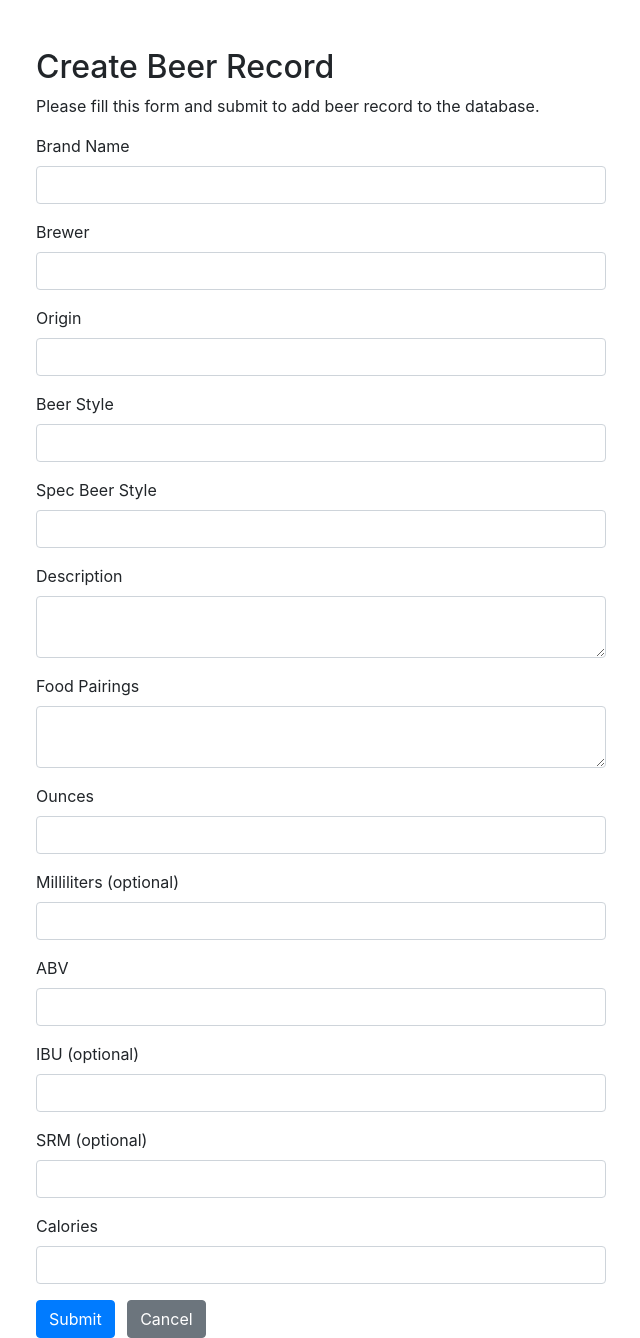
After one commit to DavidMajomi/Beer-co, a PHP site: page /CRUD_create.php in a window 1280 px wide. The commit adds this page. Shown: the whole page, without its empty margins (319-959 px from the left). Run offline with PHP 8.4, Linux system fonts and the light colour scheme.

Commit message:
CRUD wip update (11 12 2024)
---REMOVED---
.htaccess
php.ini
uploadBeerDatabase.php
uploadManager.php

The above were deprecated due to nonfunctionality regarding .xlsx files.

--ADDED--
config.php - Database data
CRUD_{create, delete, read, update}.php - Rudimentary CRUD system. Delete/Update nonfunctional.
index.php - CRUD landing page
startUp.php - moderately functional database initiation

```diff
--- /dev/null
+++ b/CRUD_create.php
@@ -0,0 +1,276 @@
+<?php
+// Include config file
+require_once "config.php";
+
+// Define variables and initialize with empty values
+$brand_name = $brewer = $origin = $beer_style = $spec_beer_style = $description = $food_pairings = $abv = $ibu = $srm = $calories = $ounces = $milliliters = "";
+$brand_name_err = $brewer_err = $origin_err = $beer_style_err = $spec_beer_style_err = $description_err = $food_pairings_err = $abv_err = $ibu_err = $srm_err = $calories_err = $ounces_err = $milliliters_err = "";
+
+// Processing form data when form is submitted
+if ($_SERVER["REQUEST_METHOD"] == "POST") {
+    // Validate brand name
+    $input_brand_name = trim($_POST["brand_name"]);
+    if (empty($input_brand_name)) {
+        $brand_name_err = "Please enter a brand name.";
+    } else {
+        $brand_name = $input_brand_name;
+    }
+
+    // Validate brewer
+    $input_brewer = trim($_POST["brewer"]);
+    if (empty($input_brewer)) {
+        $brewer_err = "Please enter a brewer.";
+    } else {
+        $brewer = $input_brewer;
+    }
+
+    // Validate origin
+    $input_origin = trim($_POST["origin"]);
+    if (empty($input_origin)) {
+        $origin_err = "Please enter an origin.";
+    } else {
+        $origin = $input_origin;
+    }
+
+    // Validate beer style
+    $input_beer_style = trim($_POST["beer_style"]);
+    if (empty($input_beer_style)) {
+        $beer_style_err = "Please enter a beer style.";
+    } else {
+        $beer_style = $input_beer_style;
+    }
+
+    // Validate spec beer style
+    $input_spec_beer_style = trim($_POST["spec_beer_style"]);
+    if (empty($input_spec_beer_style)) {
+        $spec_beer_style_err = "Please enter a specific beer style.";
+    } else {
+        $spec_beer_style = $input_spec_beer_style;
+    }
+
+    // Validate description
+    $input_description = trim($_POST["description"]);
+    if (empty($input_description)) {
+        $description_err = "Please enter a description.";
+    } else {
+        $description = $input_description;
+    }
+
+    // Validate food pairings
+    $input_food_pairings = trim($_POST["food_pairings"]);
+    if (empty($input_food_pairings)) {
+        $food_pairings_err = "Please enter food pairings.";
+    } else {
+        $food_pairings = $input_food_pairings;
+    }
+
+    $input_ounces = trim($_POST["ounces"]);
+    if (empty($input_ounces)) {
+        $ounces_err = "Please enter the ounces.";
+    } elseif (!is_numeric($input_ounces)) {
+        $ounces_err = "Please enter a valid number for ounces.";
+    } else {
+        $ounces = $input_ounces;
+    }
+
+    // Validate milliliters
+    $input_milliliters = trim($_POST["milliliters"]);
+
+    // Check if the value is empty or explicitly 0
+    if (empty($input_milliliters) || $input_milliliters == '0') {
+        // Convert 0 or empty input to NULL
+        $milliliters = null;
+    } elseif (!is_numeric($input_milliliters)) {
+        // Validate if the input is a valid number
+        $milliliters_err = "Please enter a valid number for milliliters.";
+    } else {
+        // Assign the value to the variable if it's a valid number
+        $milliliters = $input_milliliters;
+    }
+
+    // Validate ABV
+    $input_abv = trim($_POST["abv"]);
+    if (empty($input_abv)) {
+        $abv_err = "Please enter the ABV.";
+    } elseif (!is_numeric($input_abv)) {
+        $abv_err = "Please enter a valid ABV value.";
+    } else {
+        $abv = $input_abv;
+    }
+
+    // Validate IBU
+    $input_ibu = trim($_POST["ibu"]);
+    // Check if the value is empty or explicitly 0
+    if (empty($input_ibu) || $input_ibu == '0') {
+        // Convert 0 or empty input to NULL
+        $ibu = null;
+    } elseif (!is_numeric($input_ibu)) {
+        // Validate if the input is a valid number
+        $ibu_err = "Please enter a valid number for milliliters.";
+    } else {
+        // Assign the value to the variable if it's a valid number
+        $ibu = $input_ibu;
+    }
+
+    // Validate SRM
+    $input_srm = trim($_POST["srm"]);
+    // Check if the value is empty or explicitly 0
+    if (empty($input_srm) || $input_srm == '0') {
+        // Convert 0 or empty input to NULL
+        $srm = null;
+    } elseif (!is_numeric($input_srm)) {
+        // Validate if the input is a valid number
+        $srm_err = "Please enter a valid number for milliliters.";
+    } else {
+        // Assign the value to the variable if it's a valid number
+        $srm = $srm_ibu;
+    }
+
+    // Validate calories
+    $input_calories = trim($_POST["calories"]);
+    if (empty($input_calories)) {
+        $calories_err = "Please enter the calories.";
+    } elseif (!is_numeric($input_calories)) {
+        $calories_err = "Please enter a valid calories value.";
+    } else {
+        $calories = $input_calories;
+    }
+
+    // Check input errors before inserting in database
+    if (empty($brand_name_err) && empty($brewer_err) && empty($origin_err) && empty($beer_style_err) && empty($spec_beer_style_err) && empty($description_err) && empty($food_pairings_err) && empty($abv_err) && empty($ibu_err) && empty($srm_err) && empty($calories_err)) {
+        // Prepare an insert statement
+        $sql = "INSERT INTO beers (brand_name, brewer, origin, beer_style, spec_beer_style, description, food_pairings, abv, ibu, srm, calories, ounces, milliliters) VALUES (?, ?, ?, ?, ?, ?, ?, ?, ?, ?, ?, ?, ?)";
+
+        if ($stmt = mysqli_prepare($link, $sql)) {
+            // Bind variables to the prepared statement as parameters
+            mysqli_stmt_bind_param($stmt, "ssssssssiiiii", $param_brand_name, $param_brewer, $param_origin, $param_beer_style, $param_spec_beer_style, $param_description, $param_food_pairings, $param_abv, $param_ibu, $param_srm, $param_calories, $param_ounces, $param_milliliters);
+
+            // Set parameters
+            $param_ounces = $ounces;
+            $param_milliliters = $milliliters;
+            $param_brand_name = $brand_name;
+            $param_brewer = $brewer;
+            $param_origin = $origin;
+            $param_beer_style = $beer_style;
+            $param_spec_beer_style = $spec_beer_style;
+            $param_description = $description;
+            $param_food_pairings = $food_pairings;
+            $param_abv = $abv;
+            $param_ibu = $ibu;
+            $param_srm = $srm;
+            $param_calories = $calories;
+
+            // Attempt to execute the prepared statement
+            if (mysqli_stmt_execute($stmt)) {
+                // Record created successfully. Redirect to landing page
+                header("location: index.php");
+                exit();
+            } else {
+                echo "Oops! Something went wrong. Please try again later.";
+            }
+        }
+
+        // Close statement
+        mysqli_stmt_close($stmt);
+    }
+
+    // Close connection
+    mysqli_close($link);
+}
+?>
+
+<!DOCTYPE html>
+<html lang="en">
+<head>
+    <meta charset="UTF-8">
+    <title>Create Beer Record</title>
+    <link rel="stylesheet" href="https://stackpath.bootstrapcdn.com/bootstrap/4.5.2/css/bootstrap.min.css">
+    <style>
+        .wrapper{
+            width: 600px;
+            margin: 0 auto;
+        }
+    </style>
+</head>
+<body>
+    <div class="wrapper">
+        <div class="container-fluid">
+            <div class="row">
+                <div class="col-md-12">
+                    <h2 class="mt-5">Create Beer Record</h2>
+                    <p>Please fill this form and submit to add beer record to the database.</p>
+                    <form action="<?php echo htmlspecialchars($_SERVER["PHP_SELF"]); ?>" method="post">
+                        <div class="form-group">
+                            <label>Brand Name</label>
+                            <input type="text" name="brand_name" class="form-control <?php echo (!empty($brand_name_err)) ? 'is-invalid' : ''; ?>" value="<?php echo $brand_name; ?>">
+                            <span class="invalid-feedback"><?php echo $brand_name_err;?></span>
+                        </div>
+                        <div class="form-group">
+                            <label>Brewer</label>
+                            <input type="text" name="brewer" class="form-control <?php echo (!empty($brewer_err)) ? 'is-invalid' : ''; ?>" value="<?php echo $brewer; ?>">
+                            <span class="invalid-feedback"><?php echo $brewer_err;?></span>
+                        </div>
+                        <div class="form-group">
+                            <label>Origin</label>
+                            <input type="text" name="origin" class="form-control <?php echo (!empty($origin_err)) ? 'is-invalid' : ''; ?>" value="<?php echo $origin; ?>">
+                            <span class="invalid-feedback"><?php echo $origin_err;?></span>
+                        </div>
+                        <div class="form-group">
+                            <label>Beer Style</label>
+                            <input type="text" name="beer_style" class="form-control <?php echo (!empty($beer_style_err)) ? 'is-invalid' : ''; ?>" value="<?php echo $beer_style; ?>">
+                            <span class="invalid-feedback"><?php echo $beer_style_err;?></span>
+                        </div>
+                        <div class="form-group">
+                            <label>Spec Beer Style</label>
+                            <input type="text" name="spec_beer_style" class="form-control <?php echo (!empty($spec_beer_style_err)) ? 'is-invalid' : ''; ?>" value="<?php echo $spec_beer_style; ?>">
+                            <span class="invalid-feedback"><?php echo $spec_beer_style_err;?></span>
+                        </div>
+                        <div class="form-group">
+                            <label>Description</label>
+                            <textarea name="description" class="form-control <?php echo (!empty($description_err)) ? 'is-invalid' : ''; ?>"><?php echo $description; ?></textarea>
+                            <span class="invalid-feedback"><?php echo $description_err;?></span>
+                        </div>
+                        <div class="form-group">
+                            <label>Food Pairings</label>
+                            <textarea name="food_pairings" class="form-control <?php echo (!empty($food_pairings_err)) ? 'is-invalid' : ''; ?>"><?php echo $food_pairings; ?></textarea>
+                            <span class="invalid-feedback"><?php echo $food_pairings_err;?></span>
+                        </div>
+                        <div class="form-group">
+                            <label>Ounces</label>
+                            <input type="text" name="ounces" class="form-control <?php echo (!empty($ounces_err)) ? 'is-invalid' : ''; ?>" value="<?php echo $ounces; ?>">
+                            <span class="invalid-feedback"><?php echo $ounces_err;?></span>
+                        </div>
+                        <div class="form-group">
+                            <label>Milliliters (optional)</label>
+                            <input type="text" name="milliliters" class="form-control <?php echo (!empty($milliliters_err)) ? 'is-invalid' : ''; ?>" value="<?php echo $milliliters; ?>">
+                            <span class="invalid-feedback"><?php echo $milliliters_err;?></span>
+                        </div>
+                        <div class="form-group">
+                            <label>ABV</label>
+                            <input type="text" name="abv" class="form-control <?php echo (!empty($abv_err)) ? 'is-invalid' : ''; ?>" value="<?php echo $abv; ?>">
+                            <span class="invalid-feedback"><?php echo $abv_err;?></span>
+                        </div>
+                        <div class="form-group">
+                            <label>IBU (optional)</label>
+                            <input type="text" name="ibu" class="form-control <?php echo (!empty($ibu_err)) ? 'is-invalid' : ''; ?>" value="<?php echo $ibu; ?>">
+                            <span class="invalid-feedback"><?php echo $ibu_err;?></span>
+                        </div>
+                        <div class="form-group">
+                            <label>SRM (optional)</label>
+                            <input type="text" name="srm" class="form-control <?php echo (!empty($srm_err)) ? 'is-invalid' : ''; ?>" value="<?php echo $srm; ?>">
+                            <span class="invalid-feedback"><?php echo $srm_err;?></span>
+                        </div>
+                        <div class="form-group">
+                            <label>Calories</label>
+                            <input type="text" name="calories" class="form-control <?php echo (!empty($calories_err)) ? 'is-invalid' : ''; ?>" value="<?php echo $calories; ?>">
+                            <span class="invalid-feedback"><?php echo $calories_err;?></span>
+                        </div>
+                        <input type="submit" class="btn btn-primary" value="Submit">
+                        <a href="index.php" class="btn btn-secondary ml-2">Cancel</a>
+                    </form>
+                </div>
+            </div>
+        </div>
+    </div>
+</body>
+</html>
--- /dev/null
+++ b/config.php
@@ -0,0 +1,10 @@
+<?php
+/* Database credentials. Assuming you are running MySQL
+server with default setting (user 'root' with no password) */
+define('DB_SERVER', 'localhost');
+define('DB_USERNAME', 'root');
+define('DB_PASSWORD', '');
+define('DB_NAME', 'beerco');
+
+/* Attempt to connect to MySQL database */
+$link = mysqli_connect(DB_SERVER, DB_USERNAME, DB_PASSWORD, DB_NAME);
--- /dev/null
+++ b/phpinfo.php
@@ -0,0 +1,3 @@
+<?php
+phpinfo();
+?>
```
Also changed, not shown: CRUD_read.php (added, +140 -0 lines), index.php (added, +107 -0 lines), startUp.php (+62 -60 lines), uploadBeerDatabase.php (deleted, +0 -22 lines), uploadManager.php (deleted, +0 -58 lines), CRUD_delete.php (added), CRUD_update.php (added).
